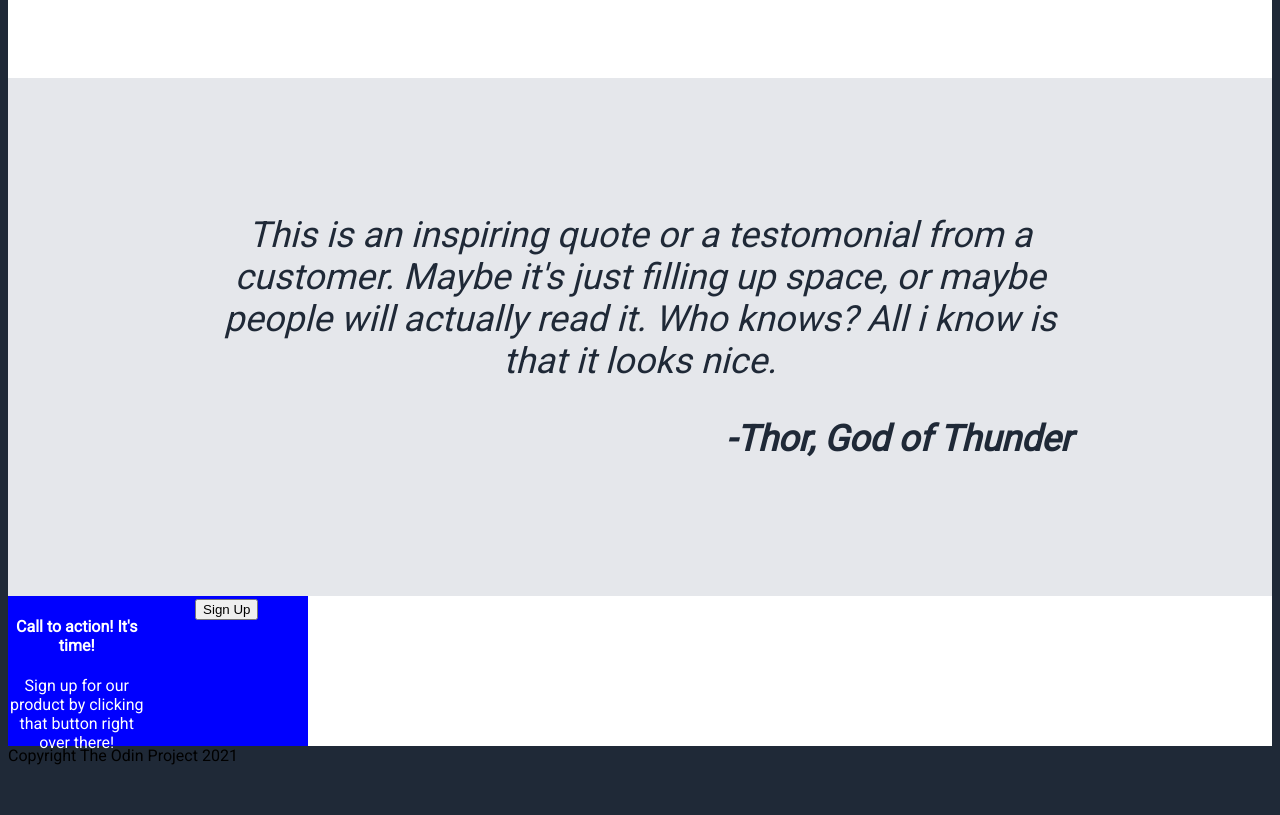
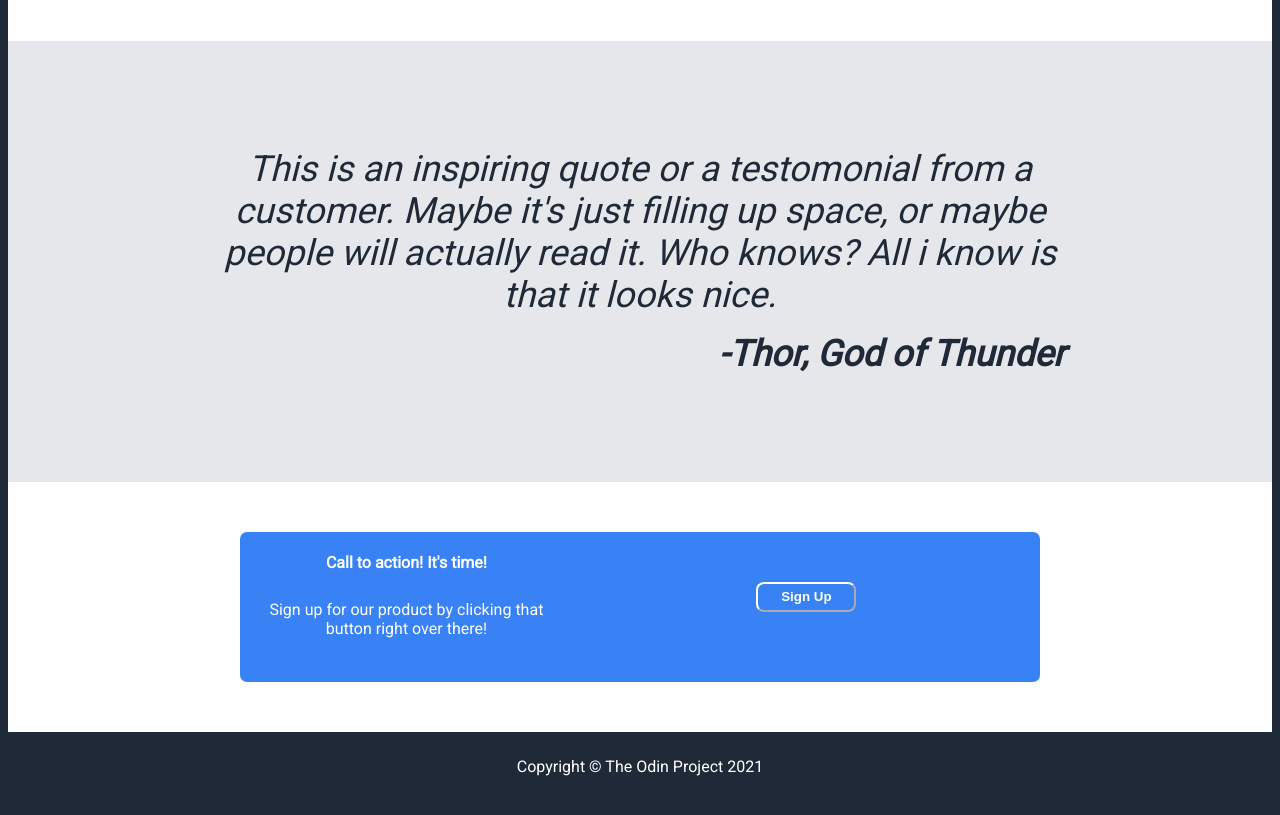
Before and after one commit to Calathea-Z/landing_page, a plain HTML site: page index.html in a window 1280 px wide. Shown: the part 820-1635 px from the top of the page. Before the commit the page ends 1593 px from the top, so only its background shows below. Drawn offline with Linux system fonts and the light colour scheme.

Commit message:
Add more divs to html for more fluid flexbox work. Finalize CSS.

```diff
--- a/index.html
+++ b/index.html
@@ -78,13 +78,13 @@
                     <p>Sign up for our product by clicking that button right over there!</p>
                 </div>
                 <div class="button_bottom">
-                    <button>Sign Up</button>
+                    <button id="button_b">Sign Up</button>
                 </div>
             </div>
         </div>
     </div>
     <div class="footer">
-        Copyright The Odin Project 2021
+        Copyright &#169 The Odin Project 2021
     </div>
 </body>
 </html>
--- a/style.css
+++ b/style.css
@@ -30,9 +30,18 @@ a {
 }
 
 .logo {
-    font-size: 24px;
+    font-size: 18px;
     color: #F9FAF8;
     padding: 0;
+}
+
+.info {
+    margin-left: 120px;
+}
+
+.info, p {
+    margin: -3px;
+    padding: 10px;
 }
 
 .links {
@@ -41,7 +50,7 @@ a {
 }
 
 img[src="images/beautiful_highway.jpg"]{
-    max-width: 700px;
+    max-width: 400px;
     max-height: auto;
     margin-bottom: 50px;
 }
@@ -66,7 +75,6 @@ div .main_img{
     align-items: center;
     color: white;
     justify-content: space-around;
-    margin: 0, 400;
 }
 
 .hero h1 {
@@ -94,6 +102,7 @@ div .main_img{
     font-size: 50px;
     font-weight: 900;
     background-color: white;
+    padding: 40px;
 }
 
 .main_2 {
@@ -107,7 +116,6 @@ div .main_img{
 }
 
 .img_wt {
-    border: solid blue;
     border-radius: 15px;
     width: 150px;
     height: 150px;
@@ -138,19 +146,43 @@ div .main_img{
 
 .call_to_action {
     display: flex;
-    background-color: blue;
-    width: 300px;
+    background-color: #3882F6;
+    width: 800px;
     height: 150px;
     justify-content: center;
+    border-radius: 7px;
 }
 
 .main_4 {
     background-color: white;
     color: white;
+    display: flex;
+    justify-content: center;
+    padding: 50px;
+
 }
 
 .button_bottom {
-    border: solid blue;
     color: white;
     width: 500px;
+    padding: 50px;
+    text-align: center;
 }
+
+#button_b {
+    background-color: #3882F6;
+    width: 100px;
+    height: 30px;
+    border-radius: 8px;
+    color: white;
+    font-weight: bold;
+    border-color: white;
+
+}
+
+.footer {
+    color: white;
+    text-align: center;
+    height: 50px;
+    padding-top: 25px;
+}
```
